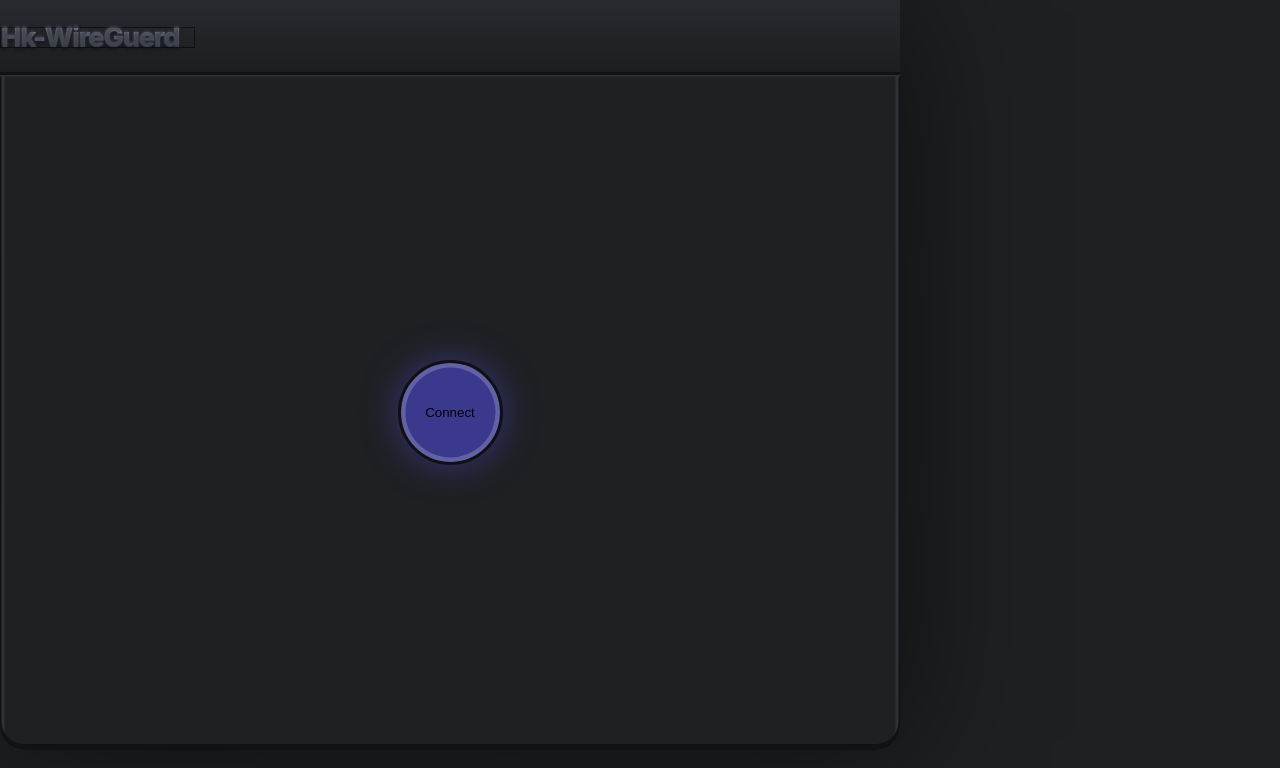
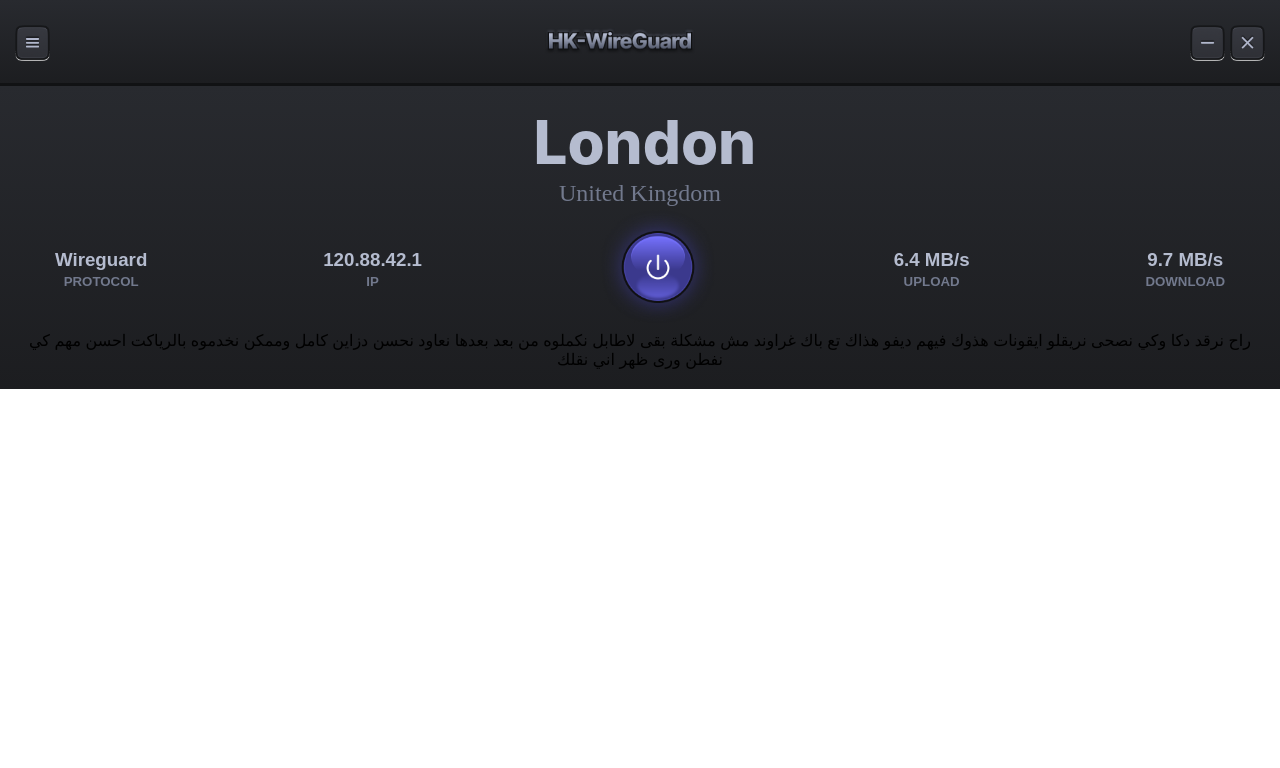
Before and after one commit to QuntumWorld/HK-Wireguard, an Electron app: page index.html in a window 1280 px wide. Drawn offline with Linux system fonts and the light colour scheme.

Commit message:
just a test

```diff
--- a/index.html
+++ b/index.html
@@ -1,17 +1,72 @@
 <!DOCTYPE html>
 <html>
   <head>
-    <meta charset="utf-8">
-    <link rel="stylesheet" href="style.css">
+    <meta charset="utf-8" />
+    <link rel="stylesheet" href="myStyle.css" />
     <title>Hk-WireGuerd</title>
   </head>
   <body>
-    <div class="bar_menu" >
-        <p class="bar_title">Hk-WireGuerd</p>
+    <!-- <div class="bar_menu">
+      <p class="bar_title">Hk-WireGuerd</p>
     </div>
     <div class="menu">
-        <button>Connect</button>
-    </div>
-
+      <button>Connect</button>
+    </div> -->
+    <section class="wrapper">
+      <div class="header">
+        <div class="container">
+          <div class="burger_btn">
+            <img src="img/Frame 462.png" alt="" />
+          </div>
+          <div class="title">
+            <img src="img/HK-WireGuard.png" alt="" />
+          </div>
+          <div class="btns">
+            <div class="mini">
+              <img src="img/Frame 459.png" alt="" />
+            </div>
+            <div class="close">
+              <img src="img/Frame 461.png" alt="" />
+            </div>
+          </div>
+        </div>
+      </div>
+      <div class="body">
+        <div class="container">
+          <div class="top">
+            <div class="title">
+              <h2>London</h2>
+              <h4>United Kingdom</h4>
+            </div>
+            <div class="info">
+              <div class="protocol">
+                <h3>Wireguard</h3>
+                <h5>PROTOCOL</h5>
+              </div>
+              <div class="ip">
+                <h3>120.88.42.1</h3>
+                <h5>IP</h5>
+              </div>
+              <div class="on_off">
+                <img src="img/on_off.png" alt="" />
+              </div>
+              <div class="upload">
+                <h3>6.4 MB/s</h3>
+                <h5>UPLOAD</h5>
+              </div>
+              <div class="download">
+                <h3>9.7 MB/s</h3>
+                <h5>DOWNLOAD</h5>
+              </div>
+            </div>
+          </div>
+          <div class="table">
+            راح نرقد دكا وكي نصحى نريقلو ايقونات هذوك فيهم ديفو هذاك تع باك
+            غراوند مش مشكلة بقى لاطابل نكملوه من بعد بعدها نعاود نحسن دزاين كامل
+            وممكن نخدموه بالرياكت احسن مهم كي نفطن ورى ظهر اني نقلك
+          </div>
+        </div>
+      </div>
+    </section>
   </body>
 </html>
--- /dev/null
+++ b/myStyle.css
@@ -0,0 +1,133 @@
+* {
+  margin: 0;
+  padding: 0;
+  box-sizing: border-box;
+  font-family: "Work Sans", sans-serif;
+  text-decoration: none;
+  list-style: none;
+}
+
+.container {
+  padding-left: 15px;
+  padding-right: 15px;
+  margin: 0 auto;
+}
+
+.wrapper {
+  /* width: 80%;
+  margin: 0 auto; */
+}
+
+.header {
+  padding: 25px 0;
+  background: linear-gradient(180deg, #282a2f 0%, #1c1d20 100%);
+  box-shadow: 0px 1.5px 0px #303136, inset 0px -3px 0px #111214;
+}
+
+.header .container {
+  display: flex;
+  justify-content: space-between;
+  align-items: center;
+}
+
+.header .burger_btn {
+}
+
+.header .btns {
+  display: flex;
+  justify-content: space-between;
+  gap: 5px;
+}
+
+.header .title img {
+  width: 150px;
+}
+
+.header .burger_btn img,
+.header .close img,
+.header .mini img {
+  display: block;
+  width: 35px;
+}
+
+.body {
+  text-align: center;
+  background: linear-gradient(180deg, #282a2f 0%, #1c1d20 100%);
+  padding: 20px 0;
+}
+
+.body .title {
+  display: flex;
+  justify-content: center;
+  align-items: center;
+  flex-direction: column;
+}
+
+.body .title h2 {
+  width: 213px;
+  height: 73px;
+  font-family: "Inter";
+  font-style: normal;
+  font-weight: 800;
+  font-size: 60px;
+  line-height: 73px;
+  color: #b5bccf;
+}
+
+.body .title h4 {
+  width: 179px;
+  height: 28px;
+  font-family: "Rubik";
+  font-style: normal;
+  font-weight: 400;
+  font-size: 24px;
+  line-height: 28px;
+  color: #72798d;
+}
+
+.body .info {
+  display: flex;
+  align-items: center;
+  justify-content: space-between;
+  padding: 0 40px;
+}
+
+.body .info h3 {
+  color: #b5bccf;
+  padding-bottom: 3px;
+}
+
+.body .info h5 {
+  color: #72798d;
+}
+
+.body .on_off img {
+  width: 120px;
+}
+
+/*media query about container*/
+
+/* @media (max-width: 767px) {
+} */
+
+/**********min***********/
+/* @media (min-width: 576px) {
+}
+
+@media (min-width: 768px) {
+  .container {
+    width: 750px;
+  }
+}
+
+@media (min-width: 992px) {
+  .container {
+    width: 970px;
+  }
+}
+
+@media (min-width: 1200px) {
+  .container {
+    width: 1170px;
+  }
+} */
--- a/style.css
+++ b/style.css
@@ -1,4 +1,5 @@
-html, body {
+html,
+body {
   margin: 0;
   padding: 0;
 }
@@ -11,9 +12,10 @@
   position: absolute;
   width: 900px;
   height: 750px;
-  background: #1F2023;
+  background: #1f2023;
   /*border: 5px solid #111214;*/
-  box-shadow: 0px 0px 150px rgba(0, 0, 0, 0.6), inset 0px -4.5px 0px 1.5px #111214, inset 0px 1.5px 0px 4.5px #303136;
+  box-shadow: 0px 0px 150px rgba(0, 0, 0, 0.6),
+    inset 0px -4.5px 0px 1.5px #111214, inset 0px 1.5px 0px 4.5px #303136;
   border-radius: 24px;
 }
 
@@ -21,7 +23,7 @@
   /* Styling for the menu bar */
   width: 900px;
   height: 75px;
-  background: linear-gradient(180deg, #282A2F 0%, #1C1D20 100%);
+  background: linear-gradient(180deg, #282a2f 0%, #1c1d20 100%);
   box-shadow: 0px 1.5px 0px #303136, inset 0px -3px 0px #111214;
 
   /* Inside auto layout */
@@ -36,7 +38,7 @@
   position: absolute;
   width: 193px;
   height: 19px;
-  font-family: 'Inter';
+  font-family: "Inter";
   font-style: normal;
   font-weight: 800;
   font-size: 27px;
@@ -45,13 +47,13 @@
   align-items: center;
   text-align: center;
   letter-spacing: -0.04em;
-  background: linear-gradient(180deg, #B3BACF 10%, #596073 96.57%);
+  background: linear-gradient(180deg, #b3bacf 10%, #596073 96.57%);
   -webkit-background-clip: text;
   -webkit-text-fill-color: transparent;
   background-clip: text;
   text-fill-color: transparent;
   border: 1.5px solid rgba(0, 0, 0, 0.54);
-  text-shadow: 0px -1.5px 3px #41444F, 0px 1.5px 4.5px rgba(0, 0, 0, 0.59);
+  text-shadow: 0px -1.5px 3px #41444f, 0px 1.5px 4.5px rgba(0, 0, 0, 0.59);
 }
 
 .menu {
@@ -73,9 +75,10 @@
   box-sizing: border-box;
   width: 105px;
   height: 105px;
-  background: #3B398D;
+  background: #3b398d;
   border: 3px solid #101012;
-  box-shadow: 0px 0px 34.5px rgba(59, 57, 141, 0.81), inset 0px 0px 0px 4.5px rgba(255, 255, 255, 0.2);
+  box-shadow: 0px 0px 34.5px rgba(59, 57, 141, 0.81),
+    inset 0px 0px 0px 4.5px rgba(255, 255, 255, 0.2);
   border-radius: 1498.5px;
   flex: none;
   order: 3;
```
Also changed, not shown: start.js (+12 -13 lines), img/Frame 459.png (added), img/Frame 461.png (added), img/Frame 462.png (added), img/HK-WireGuard.png (added), img/Vector 54.png (added), img/bur-rm.png (added), img/burg.svg (added), img/close.png (added), img/on_off.png (added), 1 other file.
